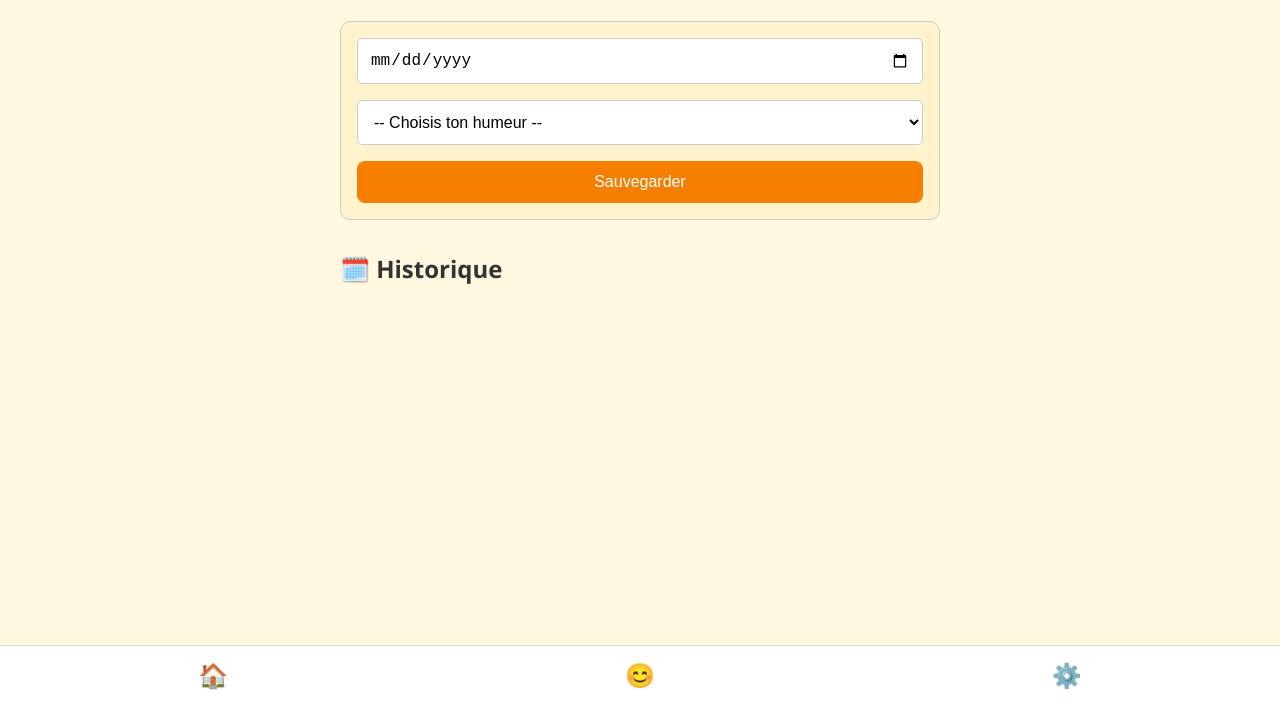
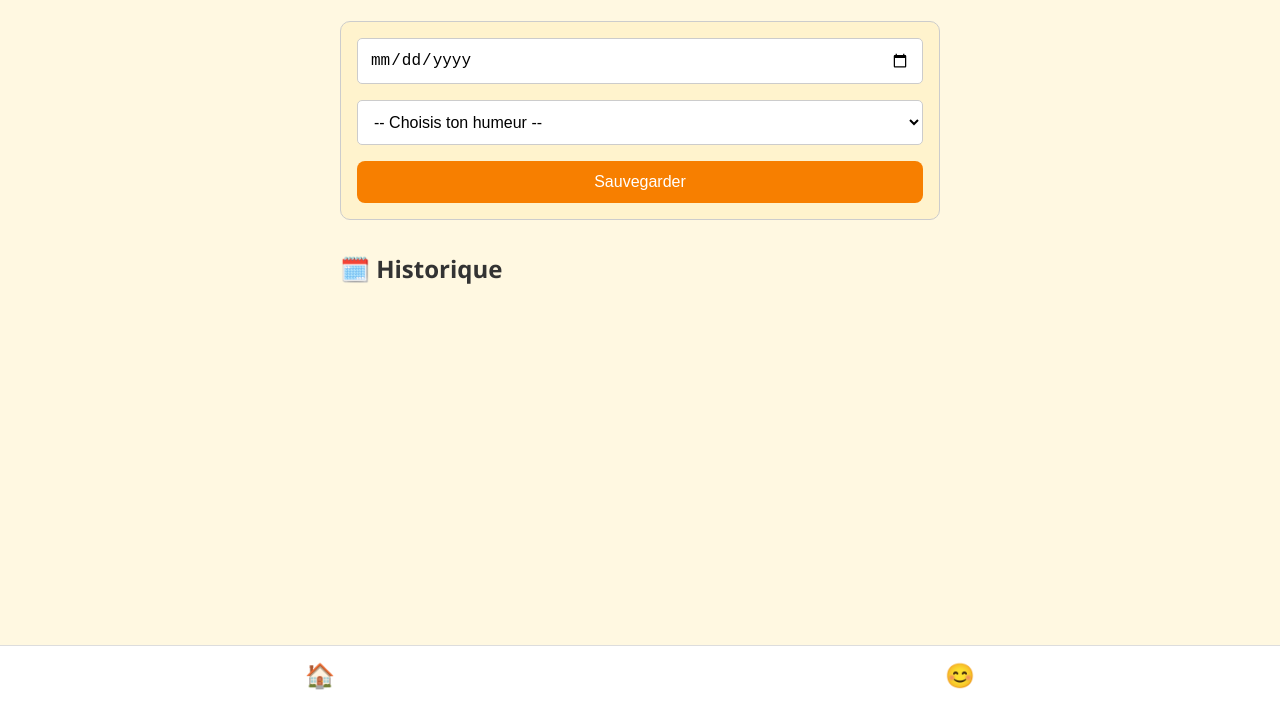
Before and after one commit to LaWass1864/mapwa, a plain HTML site: page mes-humeurs.html in a window 1280 px wide. Shown: the part 98-800 px from the top of the page. Drawn offline with Linux system fonts and the light colour scheme.

```diff
--- a/app.js
+++ b/app.js
@@ -145,4 +145,3 @@
     });
   }
 }
-// Demander la persmission au lancement de 'lapp
--- a/mes-humeurs.html
+++ b/mes-humeurs.html
@@ -29,7 +29,6 @@
   <nav class="tabbar">
     <a href="index.html">🏠</a>
     <a href="mes-humeurs.html">😊</a>
-    <a href="#">⚙️</a>
   </nav>
 
   <!-- ✅ relier le fichier JS-->
```
